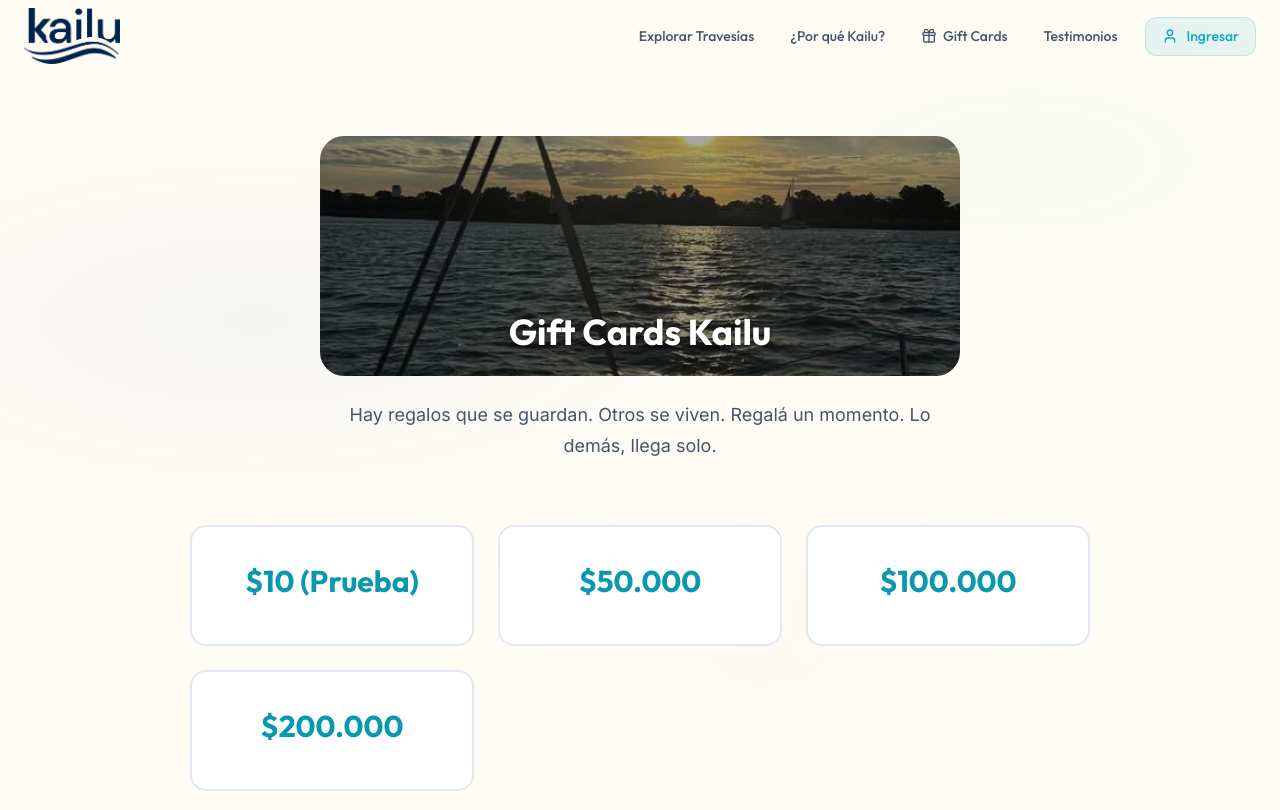
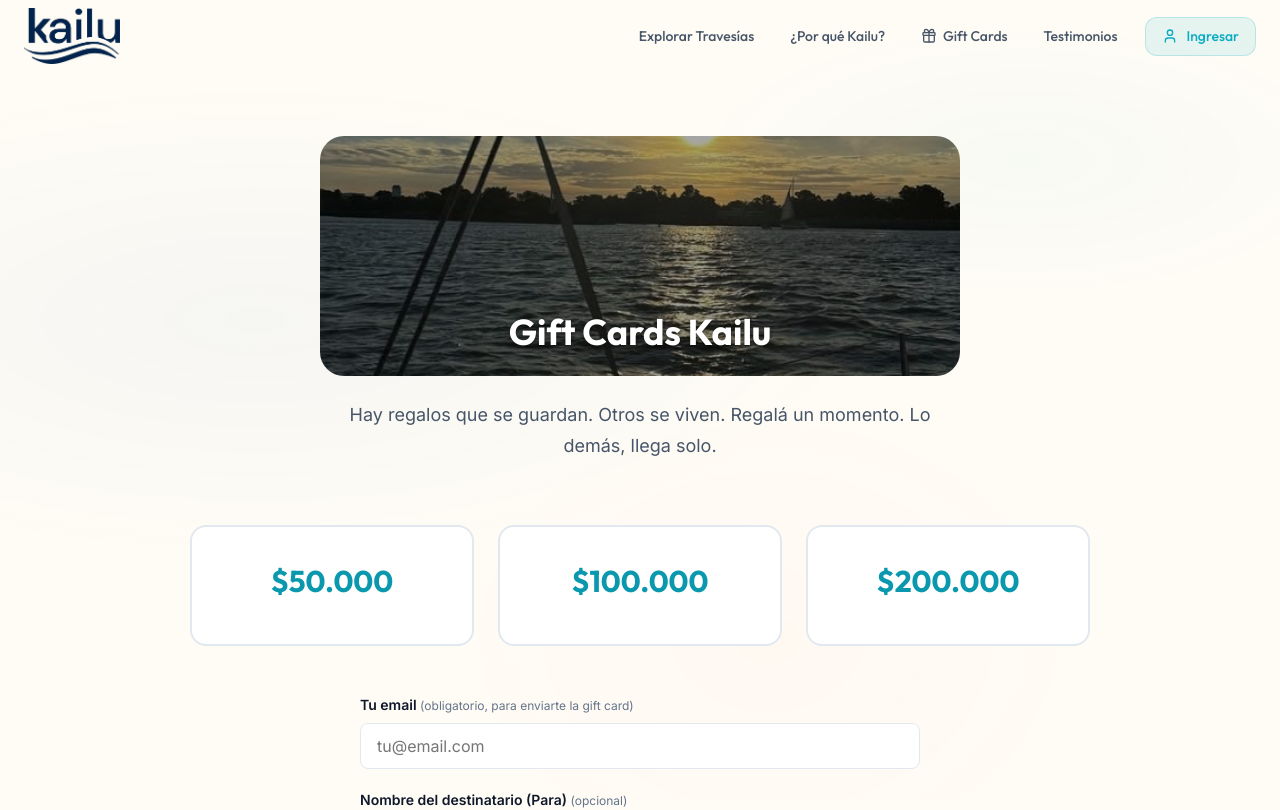
Before and after one commit to Manuelherrera22/Velero, a React (Vite) app: page /gift-cards in a window 1280 px wide. Shown: the top 810 px of the page. Built offline with nearby package versions, Linux system fonts and the light colour scheme; no server answers.

Commit message:
fix: remove 10 dollar test option from gift cards

```diff
--- a/src/pages/GiftCards.jsx
+++ b/src/pages/GiftCards.jsx
@@ -3,7 +3,6 @@
 import './GiftCards.css'
 
 const AMOUNTS = [
-  { value: 10, label: '$10 (Prueba)' },
   { value: 50000, label: '$50.000' },
   { value: 100000, label: '$100.000' },
   { value: 200000, label: '$200.000' },
```
